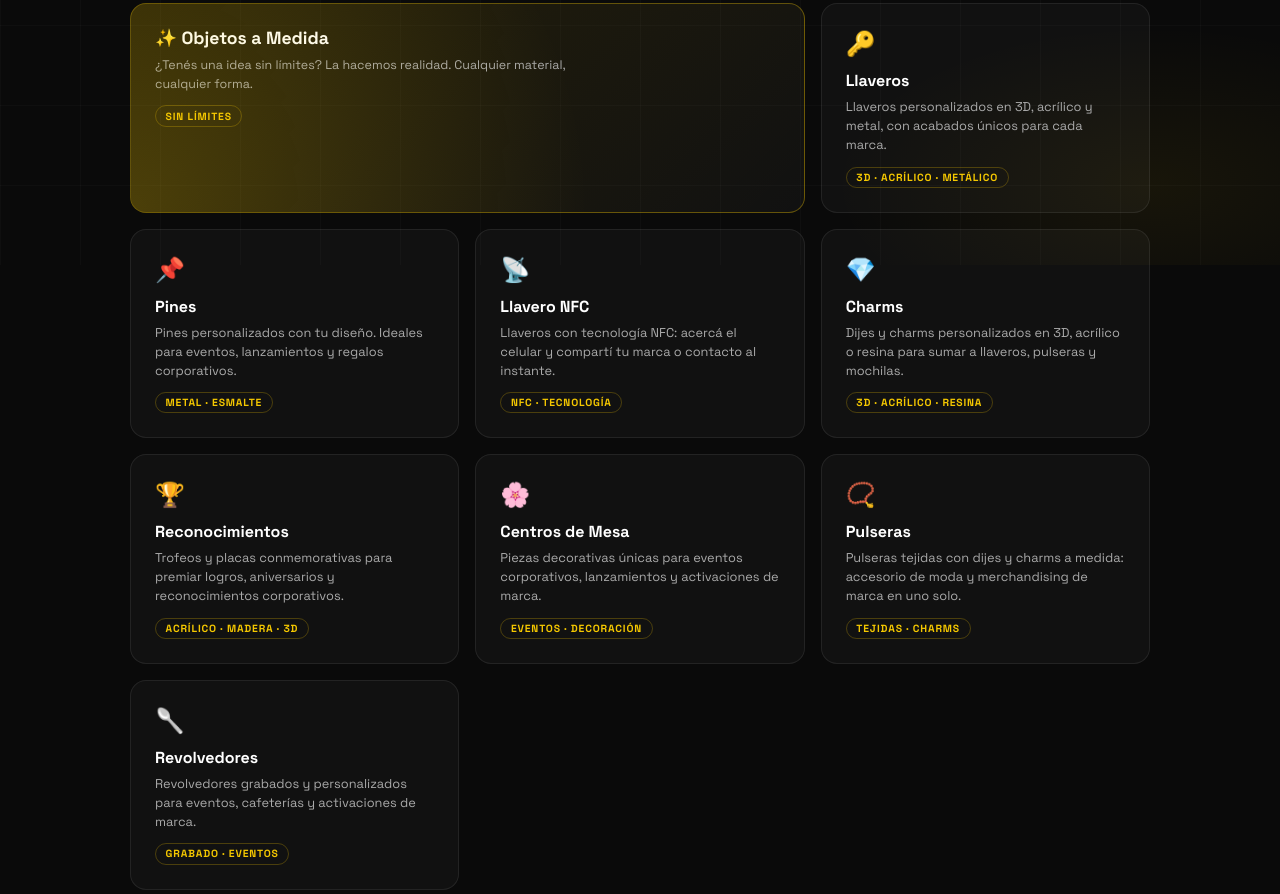
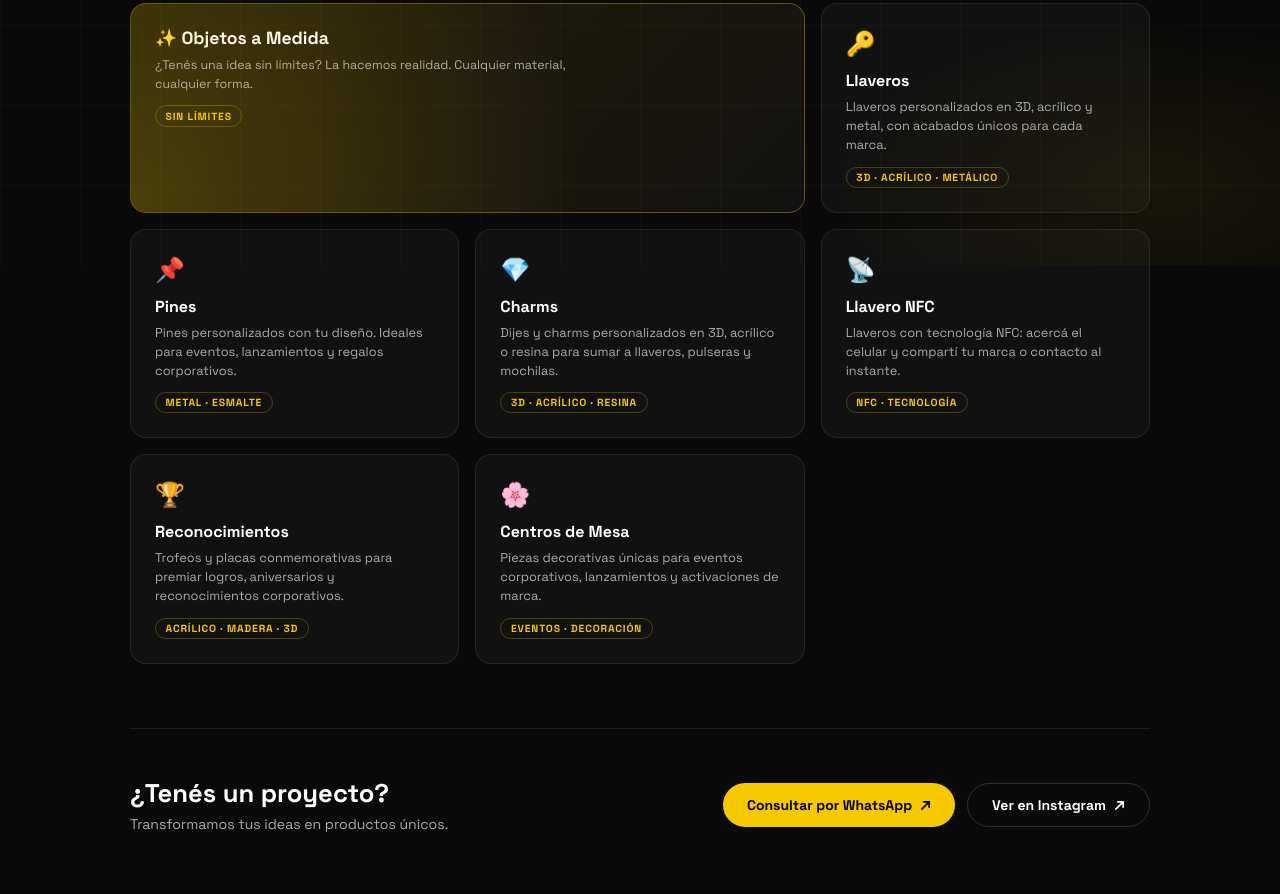
Before and after one commit to jonivach/vach-site, a plain HTML site: page vach-site/merchandising/index.html in a window 1280 px wide. Shown: the part 535-1429 px from the top of the page. Drawn offline with Linux system fonts and the light colour scheme.

Commit message:
Merchandising: reordenar/quitar cards (sin Pulseras ni Revolvedores), mover pulsera Coca-Cola a Charms, reordenar galería Centros de Mesa

```diff
--- a/vach-site/merchandising/index.html
+++ b/vach-site/merchandising/index.html
@@ -92,18 +92,18 @@
       <span class="product-tag">Metal · Esmalte</span>
     </a>
 
+    <a class="product-card" href="/merchandising/charms">
+      <span class="product-icon">💎</span>
+      <div class="product-name">Charms</div>
+      <div class="product-desc">Dijes y charms personalizados en 3D, acrílico o resina para sumar a llaveros, pulseras y mochilas.</div>
+      <span class="product-tag">3D · Acrílico · Resina</span>
+    </a>
+
     <a class="product-card" href="/merchandising/llavero-nfc">
       <span class="product-icon">📡</span>
       <div class="product-name">Llavero NFC</div>
       <div class="product-desc">Llaveros con tecnología NFC: acercá el celular y compartí tu marca o contacto al instante.</div>
       <span class="product-tag">NFC · Tecnología</span>
-    </a>
-
-    <a class="product-card" href="/merchandising/charms">
-      <span class="product-icon">💎</span>
-      <div class="product-name">Charms</div>
-      <div class="product-desc">Dijes y charms personalizados en 3D, acrílico o resina para sumar a llaveros, pulseras y mochilas.</div>
-      <span class="product-tag">3D · Acrílico · Resina</span>
     </a>
 
     <a class="product-card" href="/merchandising/reconocimientos">
@@ -118,20 +118,6 @@
       <div class="product-name">Centros de Mesa</div>
       <div class="product-desc">Piezas decorativas únicas para eventos corporativos, lanzamientos y activaciones de marca.</div>
       <span class="product-tag">Eventos · Decoración</span>
-    </a>
-
-    <a class="product-card" href="/merchandising/pulseras">
-      <span class="product-icon">📿</span>
-      <div class="product-name">Pulseras</div>
-      <div class="product-desc">Pulseras tejidas con dijes y charms a medida: accesorio de moda y merchandising de marca en uno solo.</div>
-      <span class="product-tag">Tejidas · Charms</span>
-    </a>
-
-    <a class="product-card" href="/merchandising/revolvedores">
-      <span class="product-icon">🥄</span>
-      <div class="product-name">Revolvedores</div>
-      <div class="product-desc">Revolvedores grabados y personalizados para eventos, cafeterías y activaciones de marca.</div>
-      <span class="product-tag">Grabado · Eventos</span>
     </a>
 
   </div>
```
Also changed, not shown: vach-site/merchandising/centros-de-mesa/index.html (+9 -9 lines), vach-site/merchandising/charms/index.html (+1 -0 lines).
